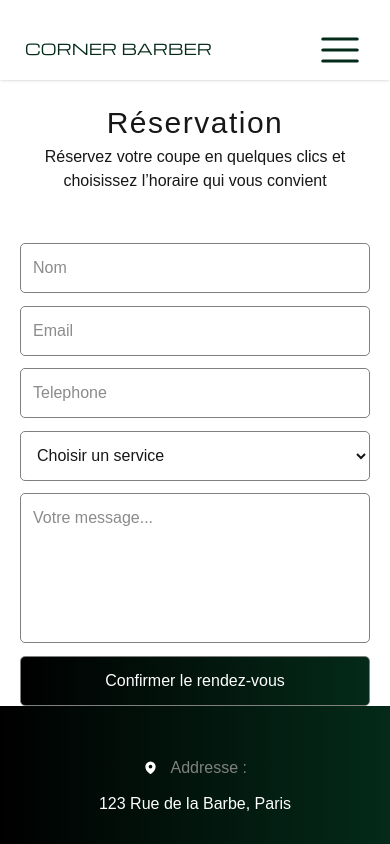
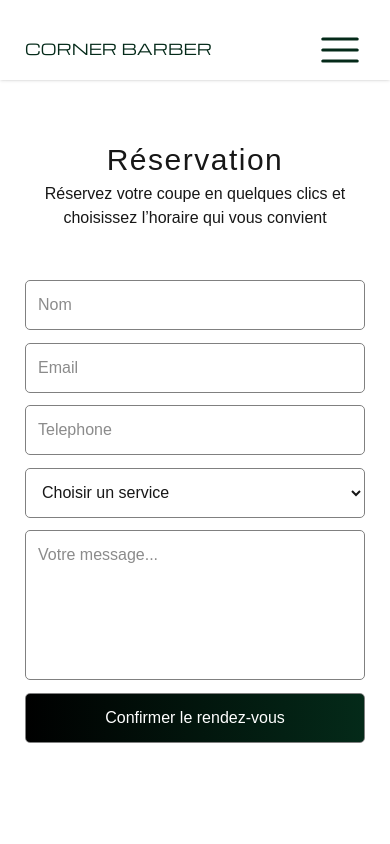
Before and after one commit to Matoky18/corner-barber, a Next.js app: page /contact in a window 390 px wide. Shown: the top 844 px of the page. Built offline with nearby package versions, Linux system fonts and the light colour scheme.

Commit message:
make contact section responsive

```diff
--- a/app/contact/page.tsx
+++ b/app/contact/page.tsx
@@ -35,15 +35,15 @@ const page = () => {
   const service = urlParams.get('service')
 
 
-
    const flexCenter= ' flex justify-center items-center  '
    const inputStyle = `${flexCenter} p-3 border-1 border-[gray] rounded-[5px] mb-[12.5px] `
+   const buttonStyle = "cursor-pointer w-[100%] text-white bg-gradient-dark h-[50px] border-1 border-[gray] rounded-[5px] "
 
   return (
-    <div className= {`pt-[100px] min-h-[calc(100vh-150px)]  ${flexCenter} flex-col  `} >
+    <div className= {`pt-[100px] h-[100vh] flex  items-between ]  ${flexCenter} flex-col  `} >
         <h1 className='text-[30px]  tracking-wider' >Réservation</h1>
-        <p className='mb-[50px] w-[350px] text-center ' >Réservez votre coupe en quelques clics et choisissez l’horaire qui vous convient</p>
-        <form className= {`flex-col  flex w-[350px]  `} onSubmit={handleSubmit} >
+        <p className='mb-[50px]  max-w-[350px] w-[calc(100vw-50px)]  text-center ' >Réservez votre coupe en quelques clics et choisissez l’horaire qui vous convient</p>
+        <form className= {`flex-col pb-[64px] flex max-w-[350px] w-[calc(100vw-50px)]  `} onSubmit={handleSubmit} >
 
             <input className= {`${inputStyle} h-[50px] `} placeholder='Nom' type="text" id="name" value={form.name} name="name" onChange={handleChange} />
 
@@ -54,7 +54,6 @@ const page = () => {
 
             <div className= {`flex`} >
 
-                {/* <label htmlFor="service">Service</label> */}
                 <select defaultValue={`${service}` || ""  } className= {`cursor-pointer ${inputStyle} w-[100%] mb-[10px] h-[50px]`}  name="service" id="service">
 
                   <option  value="">Choisir un service</option>
@@ -67,10 +66,9 @@ const page = () => {
             </div>
 
 
-            {/* <label htmlFor="message">Message:</label> */}
             <textarea className= {`resize-none ${inputStyle} h-[150px] `} placeholder="Votre message..." id="message" name="message" value={form.message} onChange={handleChange}  ></textarea>
 
-            <button className= {`cursor-pointer w-[350px] text-white bg-gradient-dark h-[50px] border-1 border-[gray] rounded-[5px] `} type="submit">Confirmer le rendez-vous</button>
+            <button className= {`${buttonStyle}`} type="submit">Confirmer le rendez-vous</button>
 
         </form>
     </div>
```
